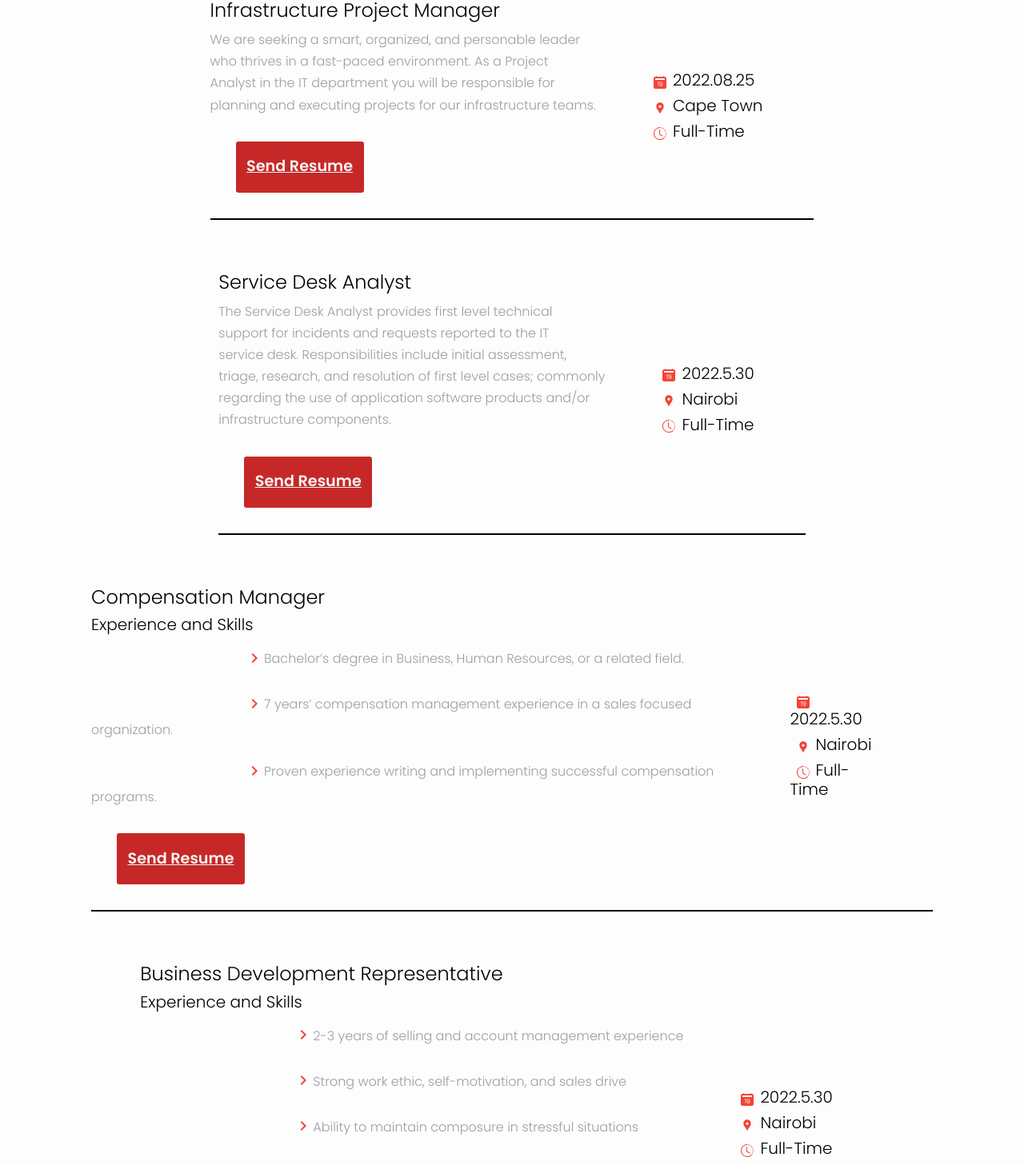
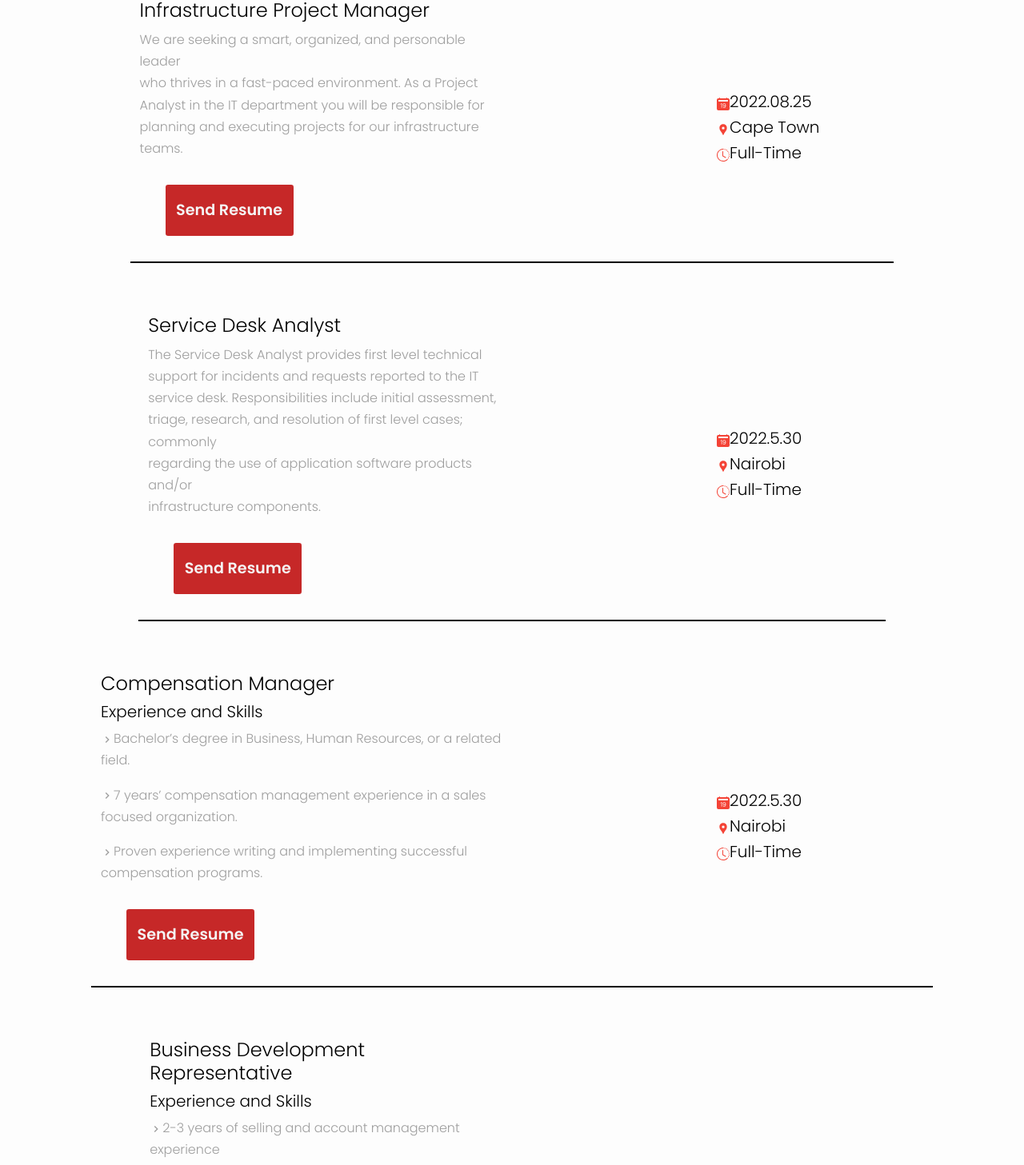
Before and after one commit to Roche001/Logistics-company, a React (Create React App) app: page /Career in a window 1280 px wide. Shown: the part 540-1997 px from the top of the page at 80% size. Built offline with nearby package versions, Linux system fonts and the light colour scheme.

Commit message:
update changes

```diff
--- a/src/components/career/Career.css
+++ b/src/components/career/Career.css
@@ -33,7 +33,6 @@
 .career-options-one-social span {
   color: #f44336;
   font-size: 1rem;
-  margin: 0.5rem;
 }
 .career-text {
   display: flex;
@@ -52,6 +51,7 @@
 }
 .button {
   margin: 2rem;
+  text-decoration: none;
 }
 .career-options-one-text span {
   color: #f44336;
--- a/src/components/career/Career.jsx
+++ b/src/components/career/Career.jsx
@@ -19,7 +19,7 @@ const Career = () => {
         </div>
       </div>
       <div className="container">
-        <div className="career-text">
+        <div className="career-text row">
           <h4>Join Team of Professionals - Become a Part of TransLogic</h4>
           <p>
             We cherish active specialists willing to work on our company. If you
@@ -29,8 +29,8 @@ const Career = () => {
           </p>
         </div>
         <div className="career-options">
-          <div className="career-options-one">
-            <div className="career-options-one-text">
+          <div className="career-options-one row">
+            <div className="career-options-one-text col-xl-6 col-lg-6 col-md-6 col-sm-12 col-xs-12">
               <h4>Infrastructure Project Manager</h4>
               <p>
                 We are seeking a smart, organized, and personable leader
@@ -44,7 +44,7 @@ const Career = () => {
                 Send Resume
               </a>
             </div>
-            <div className="career-options-one-social">
+            <div className="career-options-one-social col-xl-6 col-lg-6 col-md-6 col-sm-12 col-xs-12">
               <h5>
                 <span>
                   <BsFillCalendar2DateFill />
@@ -65,8 +65,8 @@ const Career = () => {
               </h5>
             </div>
           </div>
-          <div className="career-options-one">
-            <div className="career-options-one-text">
+          <div className="career-options-one row">
+            <div className="career-options-one-text col-xl-6 col-lg-6 col-md-6 col-sm-12 col-xs-12">
               <h4>Service Desk Analyst</h4>
               <p>
                 The Service Desk Analyst provides first level technical <br />
@@ -82,7 +82,7 @@ const Career = () => {
                 Send Resume
               </a>
             </div>
-            <div className="career-options-one-social">
+            <div className="career-options-one-social col-xl-6 col-lg-6 col-md-6 col-sm-12 col-xs-12">
               <h5>
                 <span>
                   <BsFillCalendar2DateFill />
@@ -103,31 +103,21 @@ const Career = () => {
               </h5>
             </div>
           </div>
-          <div className="career-options-one">
-            <div className="career-options-one-text">
+          <div className="career-options-one row">
+            <div className="career-options-one-text col-xl-6 col-lg-6 col-md-6 col-sm-12 col-xs-12 ">
               <h4>Compensation Manager</h4>
               <h5>Experience and Skills</h5>
               <p>
-                {" "}
-                <span>
                 <MdKeyboardArrowRight />
-                </span>
                 Bachelor’s degree in Business, Human Resources, or a related
                 field.
               </p>
               <p>
-                {" "}
-                <span>
-                  <MdKeyboardArrowRight />
-                </span>
-                7 years’ compensation management experience in a sales focused{" "}
-                organization.
+                <MdKeyboardArrowRight />7 years’ compensation management
+                experience in a sales focused organization.
               </p>
               <p>
-                {" "}
-                <span>
                 <MdKeyboardArrowRight />
-                </span>
                 Proven experience writing and implementing successful
                 compensation programs.
               </p>
@@ -135,7 +125,7 @@ const Career = () => {
                 Send Resume
               </a>
             </div>
-            <div className="career-options-one-social">
+            <div className="career-options-one-social col-xl-6 col-lg-6 col-md-6 col-sm-12 col-xs-12">
               <h5>
                 <span>
                   <BsFillCalendar2DateFill />
@@ -156,43 +146,32 @@ const Career = () => {
               </h5>
             </div>
           </div>
-          <div className="career-options-one">
-            <div className="career-options-one-text">
+          <div className="career-options-one row">
+            <div className="career-options-one-text col-xl-6 col-lg-6 col-md-6 col-sm-12 col-xs-12">
               <h4>Business Development Representative</h4>
               <h5>Experience and Skills</h5>
               <p>
-                {" "}
-                <span>
                 <MdKeyboardArrowRight />
-                </span>
                 2-3 years of selling and account management experience
               </p>
               <p>
-                {" "}
-                <span>
                 <MdKeyboardArrowRight />
-                </span>
                 Strong work ethic, self-motivation, and sales drive
               </p>
               <p>
-                {" "}
-                <span>
                 <MdKeyboardArrowRight />
-                </span>
                 Ability to maintain composure in stressful situations
               </p>
               <p>
                 {" "}
-                <span>
                 <MdKeyboardArrowRight />
-                </span>
                 Confident decision-making skills
               </p>
               <a href="button" className="button">
                 Send Resume
               </a>
             </div>
-            <div className="career-options-one-social">
+            <div className="career-options-one-social col-xl-6 col-lg-6 col-md-6 col-sm-12 col-xs-12">
               <h5>
                 <span>
                   <BsFillCalendar2DateFill />
```
Lines whose indentation alone changed are shown as unchanged.
